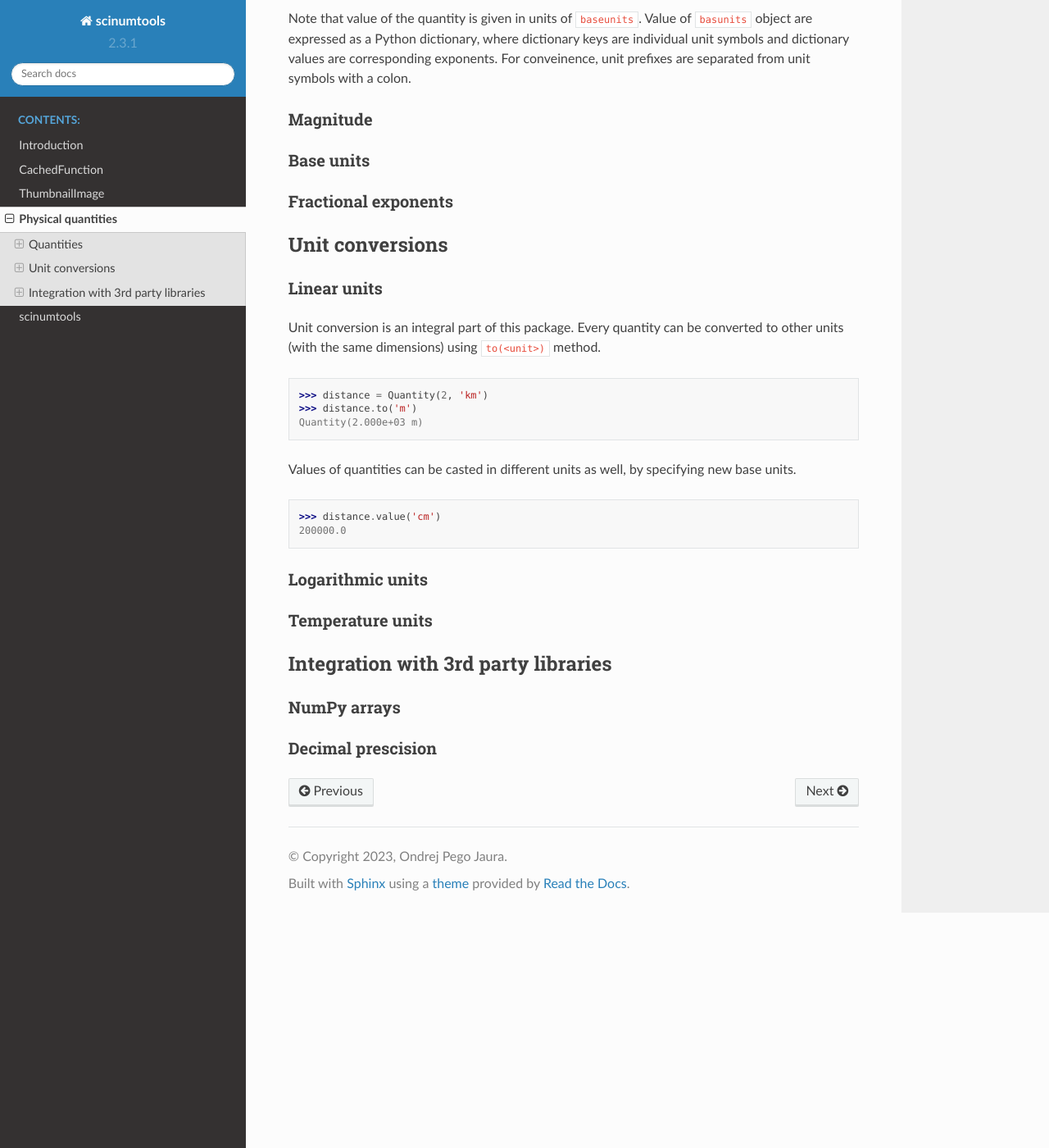
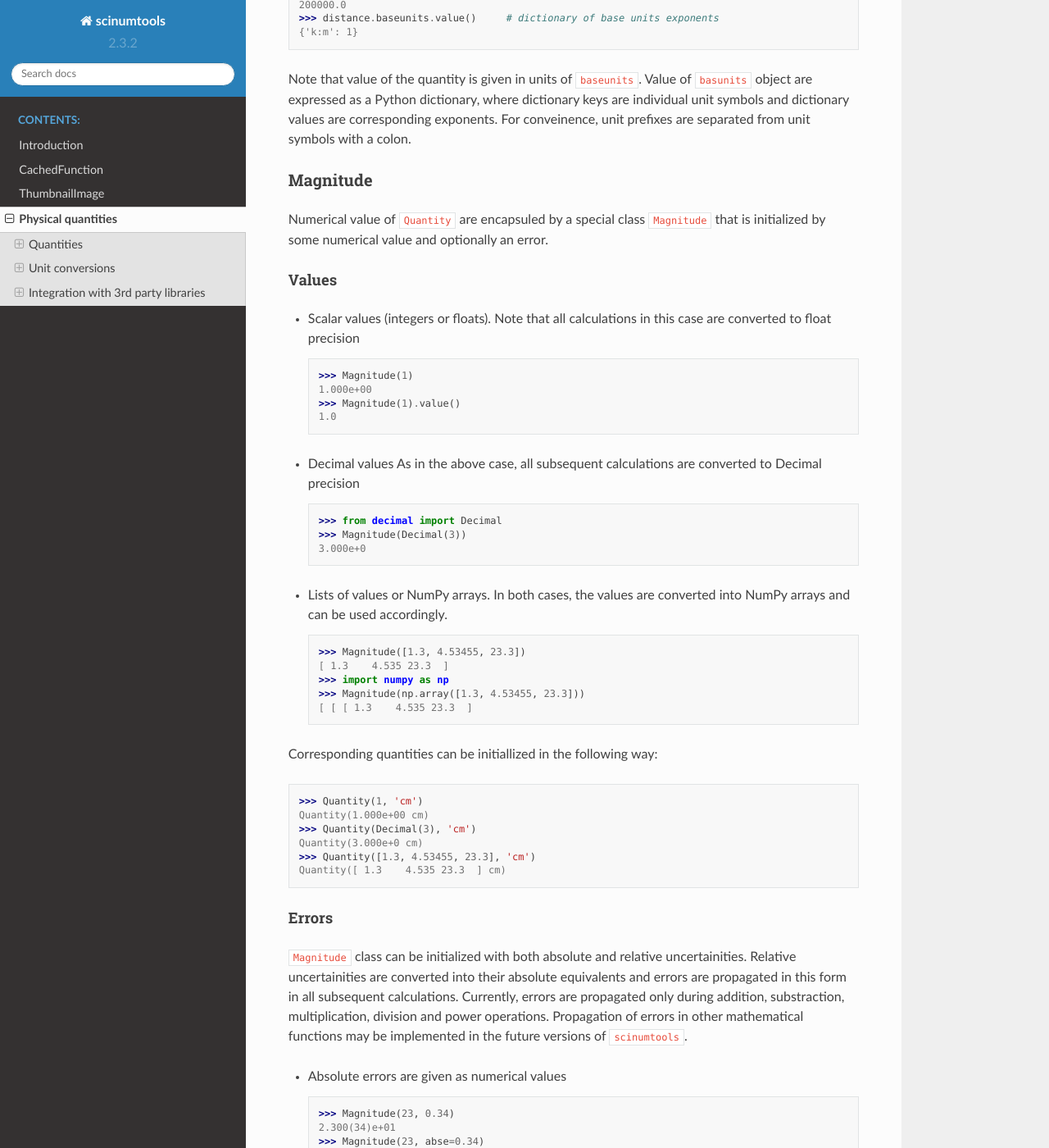
Before and after one commit to vrtulka23/scinumtools, a Sphinx documentation site: the page built from docs/source/quantity.rst, in a window 1280 px wide and 1400 px high, scrolled down 2822 px. Shown: the whole window at 82% size. Built offline with Sphinx 7.4.7 and the Read the Docs theme 2.0.0, drawn with Linux system fonts in a browser that asks for light colours; pages that are not in the unit, such as notebooks, are missing from menus; some of the changed text lies outside the part shown.

Commit message:
updated documentation

```diff
--- a/docs/source/quantity.rst
+++ b/docs/source/quantity.rst
@@ -1,18 +1,18 @@
 Physical quantities
 ===================
 
-Class ``Quantity`` and its derivates, ``Unit`` and ``Constant``, can be used in many scientific applications, because they enable easy manipulation and calculations with physical quantities. Among the most interesting features of ``Quantity`` are:
+Class ``Quantity`` and its derivates, ``Unit`` and ``Constant``, can be used in many scientific applications, because they enable easy manipulation and calculations with physical quantities. Among the most interesting features are:
 
 * Concise and regularized unit notation with arbitrary unit prefixes.
 * Conversion of units with the same, or inversed dimensionality (SI, CGS, natural units and more...).
 * Conversion of temperatures (K, degR, degC, degF).
 * Conversion of logarithmic units (dB, Np, dBmW,...).
-* Integration with ``numpy`` functions.
+* Integration with ``numpy`` arrays and functions.
 * Usage of float or ``Decimal`` precision.
 * ``Quantity`` is a self-content class that does not need initialization in a header, or use of registries. Quantities can be pickled and are compatible when created in different parts of the code.
 * Support of fractional powers
 
-All available units, constants and prefixes with their corresponding symbols and definitions are listed in `UnitList.py <https://github.com/vrtulka23/scinumtools/blob/main/src/scinumtools/units/UnitList.py>`_. In this text we will use them without extensive introduction. List of available units and constants can be printed using following python command:
+All available units, constants and prefixes with their corresponding symbols and definitions are listed in `settings.py <https://github.com/vrtulka23/scinumtools/blob/main/src/scinumtools/units/settings.py>`_. In this text we will refer to them without extensive introduction. List of available units and constants can be also printed using following python command:
 
 .. code-block::
 
@@ -39,8 +39,9 @@
    [h]      | Planck const.        | 6.6260755e-34*J*s
    [k]      | Boltzmann const.     | 1.380658e-23*J/K
    [eps_0]  | permit. of vac.      | 8.854187817e-12*F/m
+   ...
 
-All units used by ``Quantity`` are based on 8 fundamental ``base units``, also called ``dimensions``. These are not identical with any standard metric system (SI, CGS) but conveniently selected for ease of implementation and internal calculations. Six units are physical (``m`` meter, ``g`` gramm, ``s`` second, ``K`` Kelvin, ``C`` Coulomb, ``cd`` candela) and two are numerical (``mol`` mole, ``rad`` radian). Derived units use combinations of these dimensions.
+All units used by ``Quantity`` are based on 8 fundamental ``dimensions``. These are not identical with any standard metric system (SI, CGS) but conveniently selected for ease of implementation and internal calculations. Six units are physical (``m`` meter, ``g`` gramm, ``s`` second, ``K`` Kelvin, ``C`` Coulomb, ``cd`` candela) and two are numerical (``mol`` mole, ``rad`` radian). Derived units use combinations of these dimensions and a numerical value, magnitude.
 
 Units can be used individually, or combined together using basic mathematical operations. Multiplication is denoted using asterisk symbol ``m*m``, division using slash symbol ``m/s``, integer powers are indicated with a number after the unit ``m2`` (or ``m-2``) and fractional powers are denoted using two numbers separated by a colon ``s3:3`` (or ``s-3:3``). Units can also have a numerical part ``60*s`` (or ``365.25*day``, or ``1.67e-24*g``) and can use parenthesis ``m3/(kg*s2)``. No empty spaces in unit expressions are alowed.
 
@@ -62,7 +63,7 @@
 
    Quantity(1.850e+00 m)
 
-Units and constants can be used directly in operations with a scalar values or ``numpy`` arrays:
+Units and constants can be used directly in operations with scalar values or ``numpy`` arrays.
 
 .. code-block::
 
@@ -74,7 +75,8 @@
 
    (Quantity(1.200e+00 au), Quantity([1. 2. 3.] [c]))
 
-In the above example classes ``Unit`` and ``Constant`` are called as functions that return correspondent quantities. They can be also initialized as objects, and one can access corresponding quantities as parameters.
+In the above example classes ``Unit`` and ``Constant`` are called as functions that return correspondent quantities.
+They can be also initialized as objects, and one can access corresponding quantities as parameters.
 
 .. code-block::
 
@@ -85,7 +87,8 @@
 
    (Quantity(1.200e+00 au), Quantity([1. 2. 3.] [c]))
 
-Every quantity object contains following data:
+In the rest of this documentation we will give only examples that use the direct quantity initialization using ``Quantity`` class.
+Every quantity contains following data:
 
 ``magnitude``
 
@@ -93,9 +96,9 @@
 
 ``baseunits``
 
-  actual units of a quantity
+  unit base of a quantity.
 
-This data can be accessed in a following way:
+Both data can be accessed in a following way:
 
 .. code-block::
 
@@ -111,6 +114,8 @@
 
    >>> distance.value()               # numerical value in base units (kilometers)
    2.0
+   >>> distance.value('cm')
+   200000.0
    >>> distance.baseunits.value()     # dictionary of base units exponents
    {'k:m': 1}
 
@@ -119,11 +124,103 @@
 Magnitude
 """""""""
 
+Numerical value of ``Quantity`` are encapsuled by a special class ``Magnitude`` that is initialized by some numerical value and optionally an error.
+
+Values
+------
+
+* Scalar values (integers or floats).
+  Note that all calculations in this case are converted to float precision
+
+  .. code-block::
+
+     >>> Magnitude(1)
+     1.000e+00
+     >>> Magnitude(1).value()
+     1.0
+
+* Decimal values
+  As in the above case, all subsequent calculations are converted to Decimal precision
+
+  .. code-block::
+
+     >>> from decimal import Decimal
+     >>> Magnitude(Decimal(3))
+     3.000e+0
+
+* Lists of values or NumPy arrays.
+  In both cases, the values are converted into NumPy arrays and can be used accordingly.
+
+  .. code-block::
+
+     >>> Magnitude([1.3, 4.53455, 23.3])
+     [ 1.3    4.535 23.3  ]
+     >>> import numpy as np
+     >>> Magnitude(np.array([1.3, 4.53455, 23.3]))
+     [ [ [ 1.3    4.535 23.3  ]
+
+Corresponding quantities can be initiallized in the following way:
+
+.. code-block::
+
+   >>> Quantity(1, 'cm')
+   Quantity(1.000e+00 cm)
+   >>> Quantity(Decimal(3), 'cm')
+   Quantity(3.000e+0 cm)
+   >>> Quantity([1.3, 4.53455, 23.3], 'cm')
+   Quantity([ 1.3    4.535 23.3  ] cm)
+
+Errors
+------
+
+``Magnitude`` class can be initialized with both absolute and relative uncertainities.
+Relative uncertainities are converted into their absolute equivalents and errors are propagated in this form in all subsequent calculations.
+Currently, errors are propagated only during addition, substraction, multiplication, division and power operations.
+Propagation of errors in other mathematical functions may be implemented in the future versions of ``scinumtools``.
+
+* Absolute errors are given as numerical values
+
+  .. code-block::
+
+     >>> Magnitude(23, 0.34)
+     2.300(34)e+01
+     >>> Magnitude(23, abse=0.34)
+     2.300(34)e+01
+
+* Relative errors are given in percentages
+
+  .. code-block::
+
+     >>> Magnitude(23, rele=10)
+     2.30(23)e+01
+
+Corresponding quantities can be initialized in the following way:
+
+.. code-block::
+
+   >>> Quantity(23, 'cm', abse=0.34)
+   Quantity(2.300(34)e+01 cm)
+   >>> Quantity(23, 'cm', rele=10)
+   Quantity(2.30(23)e+01 cm)
+
+Errors can be additionally get from and set to ``Magnitude`` and ``Quantity`` objects using ``rele()`` and ``abse()`` methods:
+
+.. code-block::
+
+   >>> Magnitude(23).rele(10)
+   2.30(23)e+01
+   >>> Magnitude(23, rele=10).rele()
+   10.0
+   >>> Quantity(23, 'cm').abse(0.34)
+   Quantity(2.300(34)e+01 cm)
+   >>> Quantity(23, 'cm', abse=0.34).abse()
+   0.34
+
 Base units
 """"""""""
 
 Fractional exponents
-""""""""""""""""""""
+--------------------
 
 Unit conversions
 ^^^^^^^^^^^^^^^^
--- a/pyproject.toml
+++ b/pyproject.toml
@@ -4,7 +4,7 @@
 
 [project]
 name = "scinumtools"
-version = "2.3.1"
+version = "2.3.2"
 authors = [
   { name="Ondrej Pego Jaura", email="vrtulka23@pm.me" },
 ]
```
Also changed, not shown: docs/source/api/modules.rst (deleted, +0 -7 lines), docs/source/api/scinumtools.rst (deleted, +0 -94 lines), docs/source/api/scinumtools.solver.rst (deleted, +0 -53 lines), docs/source/api/scinumtools.units.rst (deleted, +0 -85 lines), 4 other files.
